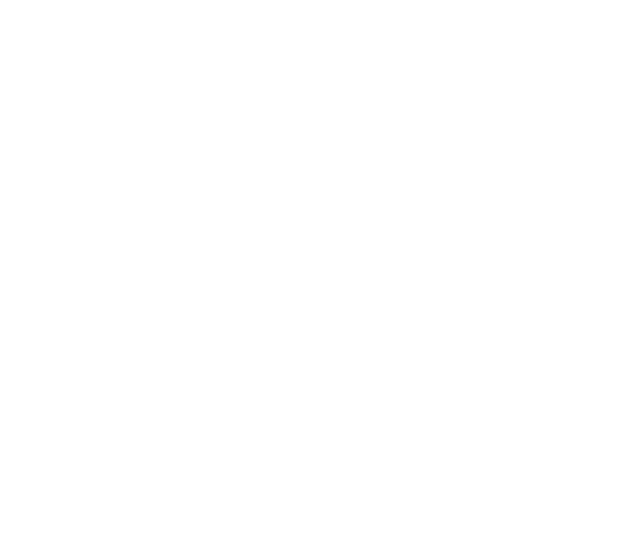
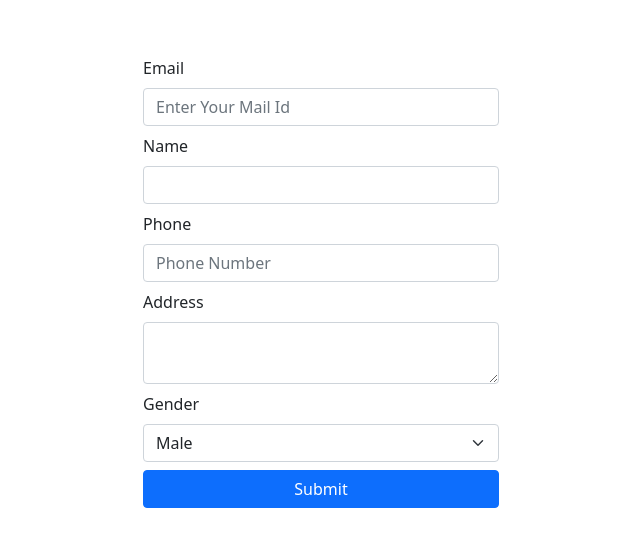
Before and after one commit to TajbiurShahriorRimon/E-Commmerce-with-Spring-Boot, a React (Create React App) app in the folder React/e-commerce/: page /uVendorReg in a window 1280 px wide. Before the commit this address had no page. Shown: the top 546 px of the page, without its empty margins (319-959 px from the left). Built offline with nearby package versions, Linux system fonts and the light colour scheme.

Commit message:
Vendor registration option added

```diff
--- a/React/e-commerce/src/Routes.tsx
+++ b/React/e-commerce/src/Routes.tsx
@@ -2,6 +2,7 @@
 import {Routes,Route} from "react-router-dom";
 import App from './App';
 import UserRegistration from './components/Forms/UserRegistration';
+import VendorRegistration from './components/Forms/VendorRegistration';
 import Navbar from './components/Navbar/Navbar';
 import Home from './components/Pages/Home';
 import RegOption from './components/RegOption';
@@ -12,6 +13,7 @@
 
                     <Route path="/" element={<RegOption/>}/>
                     <Route path="/uReg" element={<UserRegistration/>}/>
+                    <Route path="/uVendorReg" element={<VendorRegistration/>}/>
             </Routes>
         </div>
     )
--- /dev/null
+++ b/React/e-commerce/src/components/Forms/VendorRegistration.tsx
@@ -0,0 +1,162 @@
+import React, { useState } from 'react';
+import {Button,Form,FormGroup,Label,Container,Input,Row,Col,FormFeedback} from "reactstrap";
+import { group } from 'console';
+import { useEffect } from 'react';
+import base_url from '../../api/bootapi';
+import axios from 'axios';
+
+export default function VendorRegistration(){
+
+
+    useEffect(()=>{
+
+    },[]);
+    const [user,setUser]=useState({
+        name:"",
+        mail:"",
+        phone:"",
+        address:"",
+        gender:""
+
+    });
+
+    var formData= new FormData();
+    var mailError: string="";
+    //number of inputs in the form excluding gender as it has a default value
+    var numberOfInputs: number=4;
+
+    const handleForm=(e:any)=>{
+        console.log(user);
+
+
+        postDataToServer(JSON.stringify(user));
+        e.preventDefault();
+    }
+
+    //function to post data on server
+    const postDataToServer=(data:any)=>{
+        axios.post(`${base_url}uReg`,data,{
+            headers: {
+                'Content-Type': 'application/json',
+                 'Accept': 'application/json'
+            }}).then(
+            (response)=>{
+                    console.log(response.data.mail);
+                    alert("Success");
+            },(error)=>{
+                console.log(error.response.data.mail);
+
+                let res:string[]=Object.values(error.response.data);
+                let errorMsg:string="";
+
+                for(let i=0;i<=3;i++){
+                    errorMsg+=res[i];
+                    errorMsg+="\n"
+                }
+
+                  alert(errorMsg);
+
+
+
+
+            }
+        );
+    };
+    return(
+        <div >
+            <Container >
+            <Row className='justify-content-center my-5'>
+                <Col md={4}>
+                    <Form onSubmit={handleForm}>
+                            <Label className="form-label my-2" for="mail">
+                                Email
+                            </Label>
+                            <Input
+                                id="userEmail"
+                                name="mail"
+                                placeholder="Enter Your Mail Id"
+                                type="email"
+                                className='form-control'
+                                onChange={(e)=>{
+                                    setUser({...user,mail:e.target.value})
+                                }}
+                            />
+
+
+
+
+
+
+
+
+
+
+                            {/* <Label className='form-label my-2' for="userPassword">
+                                Password
+                            </Label>
+                            <Input
+                                id="userPassword"
+                                name="password"
+                                placeholder="Enter Password"
+                                type="password"
+                                className='form-control'
+                                onChange={(e)=>{
+                                    setUser({...user,pass:e.target.value})
+                                }}
+                            /> */}
+
+                            <Label className='form-label my-2' for="Name">
+                                Name
+                            </Label>
+                            <Input
+                                id="userName"
+                                name="Name"
+                                type="text"
+                                className='form-control'
+                                onChange={(e)=>{
+                                    setUser({...user,name:e.target.value})
+                                }}
+                            />
+
+                            <Label className='form-label my-2' for="userPhone">
+                                Phone
+                            </Label>
+                            <Input
+                                id="userPhone"
+                                name="userPhone"
+                                placeholder="Phone Number"
+                                type="text"
+                                className='form-control'
+                                onChange={(e)=>{
+                                    setUser({...user,phone:e.target.value})
+                                }}
+                            />
+
+                            <Label className='form-label my-2' for="userPhone">
+                                Address
+                            </Label>
+                            <textarea className="form-control styleTextarea"  id="userAddress"
+                             onChange={(e)=>{
+                                setUser({...user,address:e.target.value})
+                            }}
+                            ></textarea>
+                            <Label className='form-label my-2' for="userPhone">
+                                Gender
+                            </Label>
+                            <select className="form-select" aria-label="Default select example" id="userGender" onChange={(e)=>{
+                                    setUser({...user,gender:e.target.value})
+                                }}>
+                                <option selected value="male">Male</option>
+                                <option value="femal">Female</option>
+                            </select>
+                            <Button className='my-2 w-100' type='submit' color='primary'>Submit</Button>
+                    </Form>
+
+                </Col>
+                </Row>
+
+            </Container>
+
+        </div>
+    )
+}
--- a/React/e-commerce/src/components/RegOption.tsx
+++ b/React/e-commerce/src/components/RegOption.tsx
@@ -5,11 +5,13 @@
 function RegOption(){
     return(
         <div className='text-center'>
-            <ListGroup>
-                <ListGroupItem className='position-absolute top-50 start-50 translate-middle w-50 bg-primary text-light ' tag="a" href="/uReg" to="/uReg" action>
-                    User Registration
-                </ListGroupItem>
-            </ListGroup>
+
+
+            <div className="list-group position-absolute top-50 start-50 w-50">
+
+                <a href="/uReg" className="list-group-item list-group-item-action translate-middle bg-primary text-light">User Registration</a>
+                <a href="/uReg" className="list-group-item list-group-item-action translate-middle bg-primary text-light">Vendor Registration</a>
+            </div>
         </div>
     )
 
```
